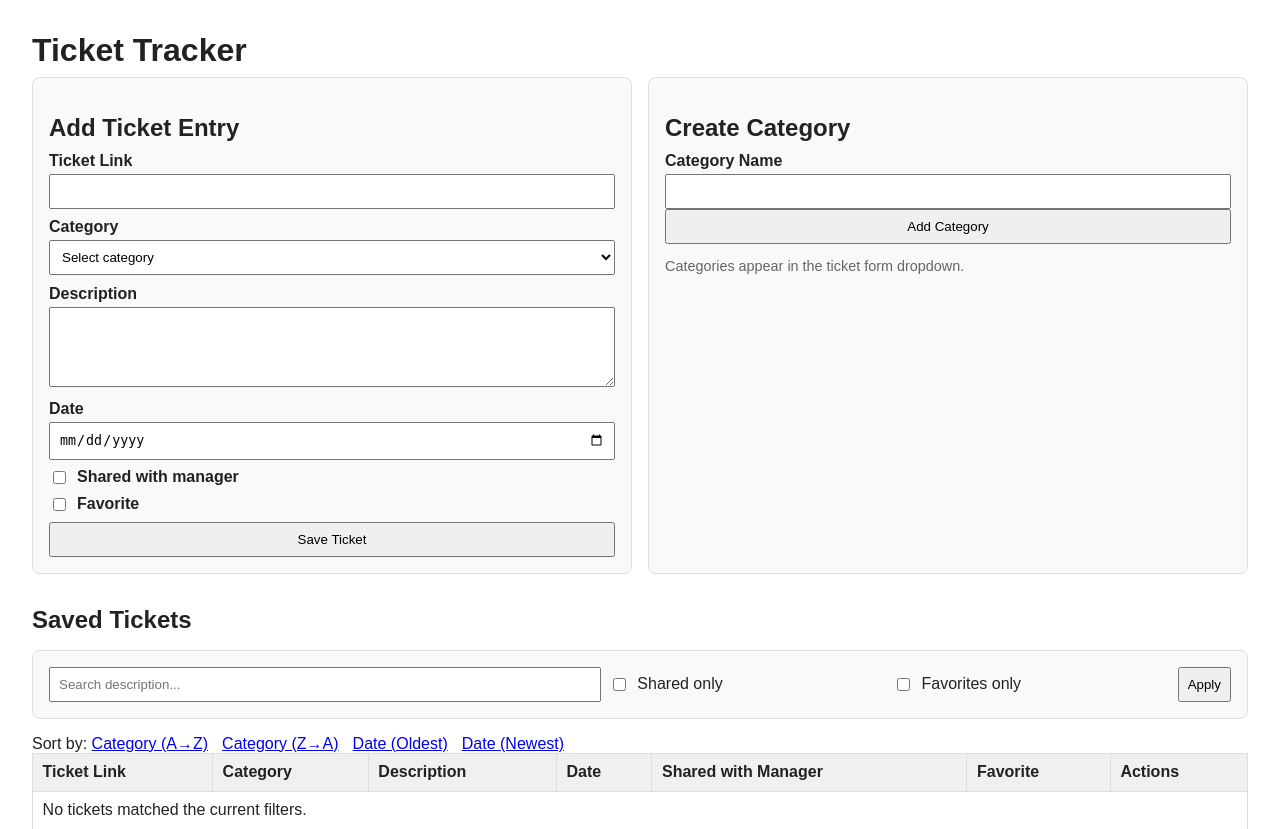
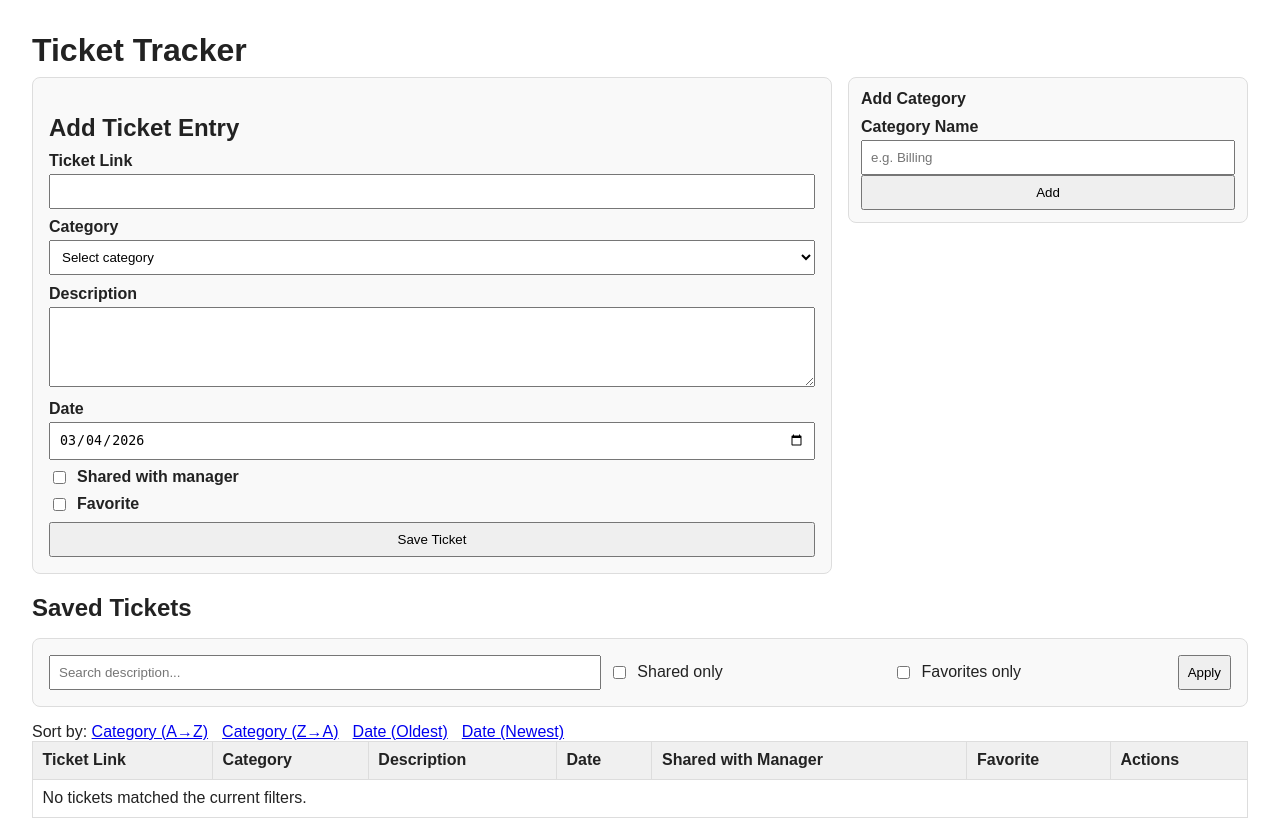
Before and after one commit to Mitchell-13/pack_tracker, a Flask app: page / in a window 1280 px wide. Shown: the top 829 px of the page. Run offline with Flask 3, Linux system fonts and the light colour scheme; data that the repository does not hold is empty.

Commit message:
Improve ticket form UX and add delete action

```diff
--- a/app.py
+++ b/app.py
@@ -1,7 +1,7 @@
 from __future__ import annotations
 
 import sqlite3
-from datetime import datetime
+from datetime import datetime, date
 from pathlib import Path
 from typing import Any
 
@@ -138,6 +138,7 @@ def index() -> str:
         shared_only=shared_only,
         favorite_only=favorite_only,
         ticket_to_edit=ticket_to_edit,
+        today_date=date.today().isoformat(),
     )
 
 
@@ -183,6 +184,14 @@ def edit_ticket(ticket_id: int) -> Any:
     return redirect(url_for("index"))
 
 
+
+@app.route("/tickets/<int:ticket_id>/delete", methods=["POST"])
+def delete_ticket(ticket_id: int) -> Any:
+    db = get_db()
+    db.execute("DELETE FROM tickets WHERE id = ?", (ticket_id,))
+    db.commit()
+    return redirect(url_for("index"))
+
 @app.route("/categories", methods=["POST"])
 def add_category() -> Any:
     name = request.form.get("name", "").strip()
--- a/templates/index.html
+++ b/templates/index.html
@@ -7,13 +7,18 @@
   <style>
     body { font-family: Arial, sans-serif; margin: 2rem; color: #222; }
     h1, h2 { margin-bottom: 0.5rem; }
-    .grid { display: grid; grid-template-columns: repeat(auto-fit, minmax(320px, 1fr)); gap: 1rem; margin-bottom: 2rem; }
+    .layout { display: grid; grid-template-columns: minmax(340px, 2fr) minmax(240px, 1fr); gap: 1rem; margin-bottom: 1rem; align-items: start; }
     form { border: 1px solid #ddd; border-radius: 8px; padding: 1rem; background: #f9f9f9; }
+    .compact-form { padding: 0.75rem; }
+    .compact-form h2 { font-size: 1rem; margin-top: 0; }
     label { display: block; margin: 0.6rem 0 0.25rem; font-weight: bold; }
     input, select, textarea, button { width: 100%; padding: 0.5rem; box-sizing: border-box; }
     textarea { min-height: 80px; }
     .inline { display: flex; align-items: center; gap: 0.5rem; margin: 0.5rem 0; }
     .inline input { width: auto; }
+    .btn-row { display: flex; gap: 0.5rem; }
+    .btn-row button { width: auto; }
+    .danger { border: 1px solid #c62828; color: #c62828; background: #fff; }
     table { border-collapse: collapse; width: 100%; }
     th, td { border: 1px solid #ddd; padding: 0.6rem; text-align: left; }
     th { background: #f0f0f0; }
@@ -22,13 +27,20 @@
     .controls { margin: 1rem 0; }
     .controls form { display: grid; grid-template-columns: 2fr 1fr 1fr auto; gap: 0.5rem; align-items: center; }
     .controls label { margin: 0; font-weight: normal; }
+    .actions { display: flex; gap: 0.5rem; align-items: center; }
     .actions a { text-decoration: none; }
+    .actions form { border: 0; background: transparent; padding: 0; }
+    .actions button { width: auto; padding: 0.25rem 0.5rem; }
+    @media (max-width: 840px) {
+      .layout { grid-template-columns: 1fr; }
+      .controls form { grid-template-columns: 1fr; }
+    }
   </style>
 </head>
 <body>
   <h1>Ticket Tracker</h1>
 
-  <div class="grid">
+  <div class="layout">
     <form action="{{ url_for('add_ticket') }}" method="post">
       <h2>Add Ticket Entry</h2>
       <label for="link">Ticket Link</label>
@@ -46,7 +58,7 @@
       <textarea id="description" name="description" required></textarea>
 
       <label for="date">Date</label>
-      <input id="date" name="date" type="date" required />
+      <input id="date" name="date" type="date" value="{{ today_date }}" required />
 
       <label class="inline" for="shared_with_manager">
         <input id="shared_with_manager" name="shared_with_manager" type="checkbox" />
@@ -61,12 +73,11 @@
       <button type="submit">Save Ticket</button>
     </form>
 
-    <form action="{{ url_for('add_category') }}" method="post">
-      <h2>Create Category</h2>
+    <form action="{{ url_for('add_category') }}" method="post" class="compact-form">
+      <h2>Add Category</h2>
       <label for="name">Category Name</label>
-      <input id="name" name="name" type="text" required />
-      <button type="submit">Add Category</button>
-      <p class="muted">Categories appear in the ticket form dropdown.</p>
+      <input id="name" name="name" type="text" placeholder="e.g. Billing" required />
+      <button type="submit">Add</button>
     </form>
   </div>
 
@@ -101,8 +112,10 @@
       Favorite
     </label>
 
-    <button type="submit">Update Ticket</button>
-    <p class="muted"><a href="{{ url_for('index') }}">Cancel editing</a></p>
+    <div class="btn-row">
+      <button type="submit">Update Ticket</button>
+      <a href="{{ url_for('index') }}">Cancel editing</a>
+    </div>
   </form>
   {% endif %}
 
@@ -158,7 +171,12 @@
         <td>{{ ticket['date'] }}</td>
         <td>{{ '✅' if ticket['shared_with_manager'] else '❌' }}</td>
         <td>{{ '⭐' if ticket['favorite'] else '—' }}</td>
-        <td class="actions"><a href="{{ url_for('index', edit_id=ticket['id'], sort_by=sort_by, order=order, q=description_search, shared_only=1 if shared_only else 0, favorite_only=1 if favorite_only else 0) }}">Edit</a></td>
+        <td class="actions">
+          <a href="{{ url_for('index', edit_id=ticket['id'], sort_by=sort_by, order=order, q=description_search, shared_only=1 if shared_only else 0, favorite_only=1 if favorite_only else 0) }}">Edit</a>
+          <form action="{{ url_for('delete_ticket', ticket_id=ticket['id']) }}" method="post">
+            <button class="danger" type="submit" onclick="return confirm('Delete this ticket?');">Delete</button>
+          </form>
+        </td>
       </tr>
       {% else %}
       <tr>
```
